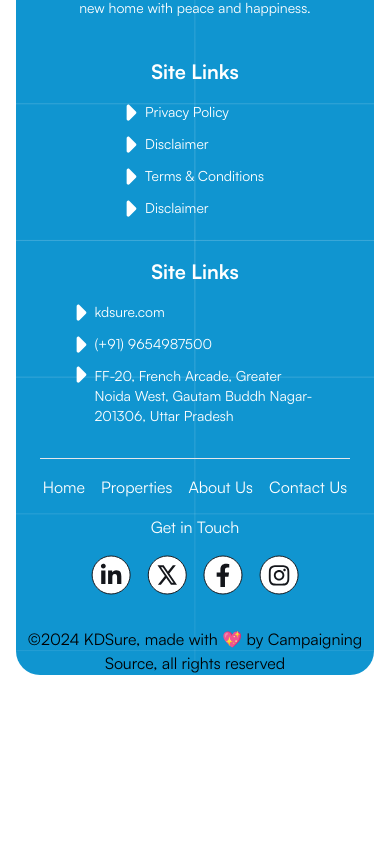
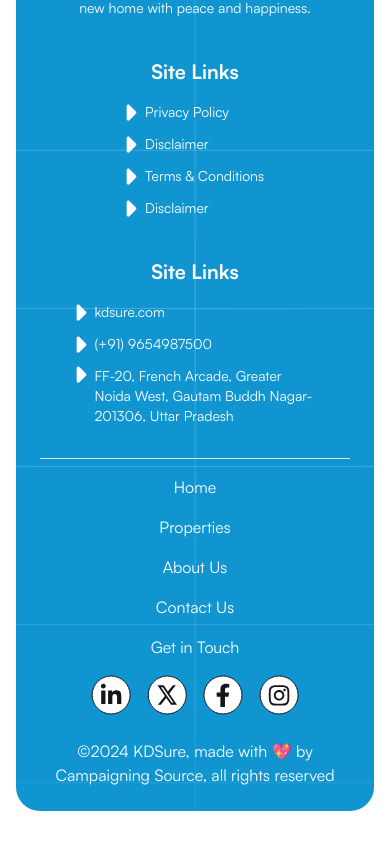
Before and after one commit to CsDeveloperLead/KDSure_Construction, a React (Vite) app: page /about in a window 390 px wide. Shown: the part 3566-4415 px from the top of the page. Before the commit the page ends 4281 px from the top, so only its background shows below. Built offline with nearby package versions, Linux system fonts and the light colour scheme.

Commit message:
all links and buttons made functional and whatsapp link added

```diff
--- a/src/Components/Footer.jsx
+++ b/src/Components/Footer.jsx
@@ -178,7 +178,7 @@
           </div>
           <hr className="text-white w-full mt-4 "></hr>
           <div className="w-full flex flex-col md:flex-row items-center gap-4 md:gap-0 md:justify-between ">
-            <div className="flex items-center gap-4 md:gap-8  ">
+            <div className="flex flex-col md:flex-row  items-center gap-4 md:gap-8  ">
               <Link to="/">
               <p className="hover:font-bold cursor-pointer">Home</p></Link>
               <Link to="/properties">
@@ -188,7 +188,6 @@
               <Link to="/contact">
               <p className="hover:font-bold cursor-pointer">Contact Us</p>
               </Link>
-              </div>
               <Link
                 to={"https://wa.link/uhzuc8"}
                 target="_blank"
@@ -196,9 +195,8 @@
               >
                 <p className="hover:font-bold cursor-pointer">Get in Touch</p>
               </Link>
-              {/* <p className="hover:font-bold cursor-pointer">Services</p> */}
-            </div>
-            <div className="flex items-center gap-4">
+              </div>
+              <div className="flex items-center gap-4">
               <span>
                 <svg
                   width="40"
@@ -324,11 +322,14 @@
                 </svg>
               </span>
             </div>
-          </div>
-          <div className="w-full flex justify-center text-center mt-2">
+
+            </div>
+            <div className="w-full flex justify-center text-center mt-2">
             ©2024 KDSure, made with 💖 by Campaigning Source, all
             rights reserved
           </div>
+          </div>
+
         </div>
       </div>
 
```
